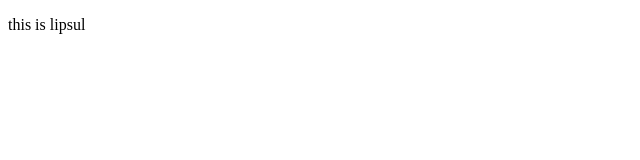
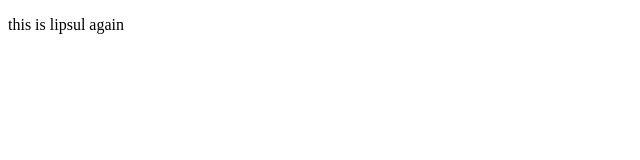
Before and after one commit to JT-Thrash/Lipsul, a plain HTML site: page index.html in a window 1280 px wide. Shown: the full height of the page, 0-640 px from the left. Drawn offline with Linux system fonts and the light colour scheme.

Commit message:
"third commit"

```diff
--- a/index.html
+++ b/index.html
@@ -8,6 +8,6 @@
 
   <body>
   <!--- Start Wrapper -->
-      <p> this is lipsul</P>
+      <p> this is lipsul again</P>
   </body>
 </html>
```
